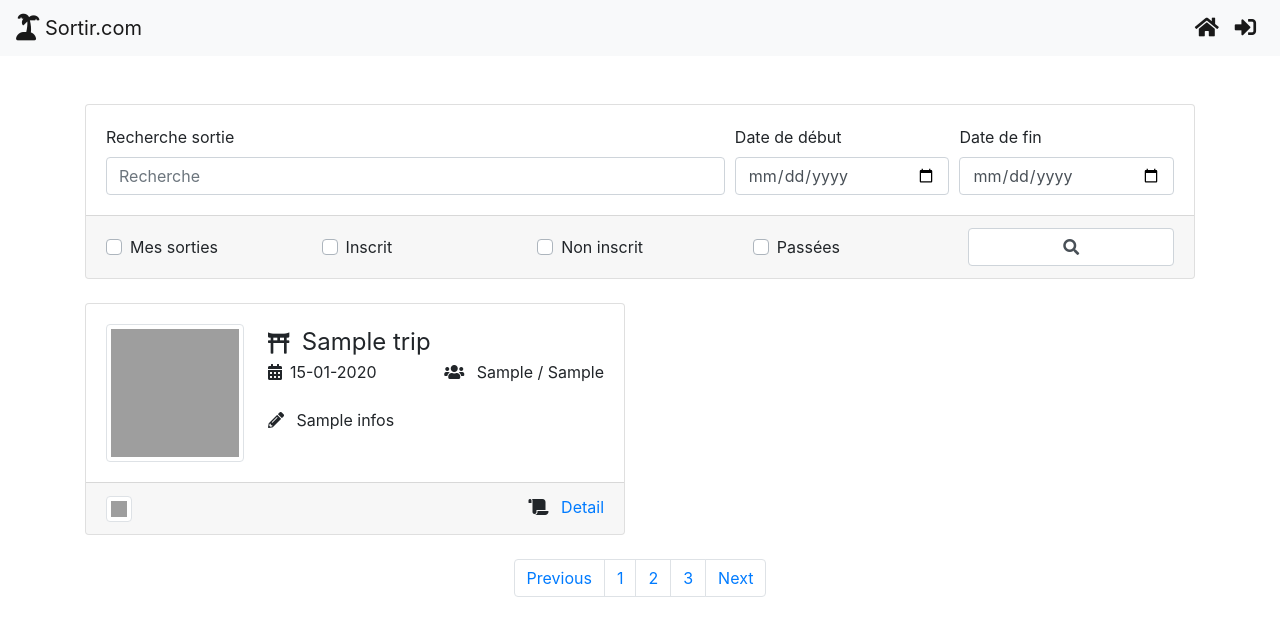
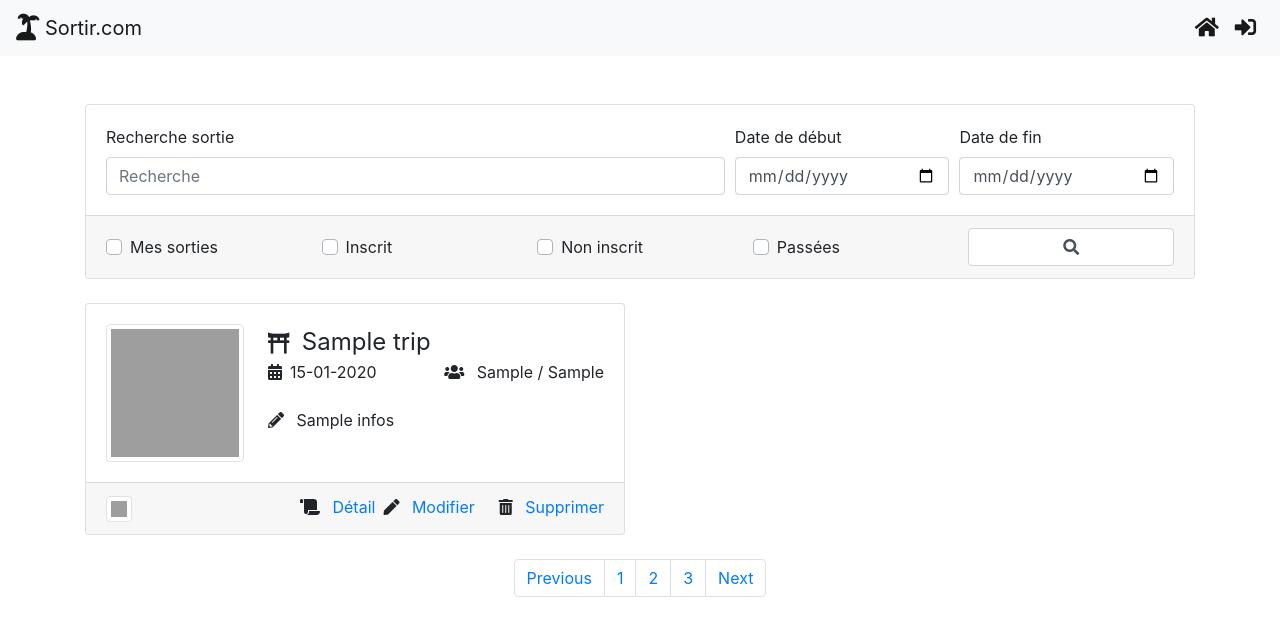
Before and after one commit to Kallie1337/php-project-eni, a Symfony app: template php-projet-sortie/templates/home/index.html.twig in a window 1280 px wide. Shown: the top 636 px of the page. Run offline with Twig, Linux system fonts and the light colour scheme; the template is opened without the code that fills it: most values are stand-ins (such as "Sample title", 1, 10 or a date in 2020); some libraries are stand-ins or nearby versions; grey boxes are pictures that could not be loaded.

Commit message:
manytoone

```diff
--- a/php-projet-sortie/src/Controller/TripController.php
+++ b/php-projet-sortie/src/Controller/TripController.php
@@ -38,6 +38,7 @@ class TripController extends Controller
             $entityManager = $this->getDoctrine()->getManager();
 
             $trip->setCurrentRegistration(0);
+            $trip->setAuthor($this->getUser());
 
             $entityManager->persist($trip);
             $entityManager->flush();
--- a/php-projet-sortie/templates/home/index.html.twig
+++ b/php-projet-sortie/templates/home/index.html.twig
@@ -66,7 +66,6 @@
             </div>
 
 
-
         </div>
     </div>
 
@@ -81,9 +80,9 @@
                         </div>
                         <div class="right">
                             <span class="fas fa-torii-gate fa-lg mr-2"></span>
-                        <span class="title">{{ trip.name }}</span>
+                            <span class="title">{{ trip.name }}</span>
                             <div class="details mb-4">
-                                <span ><span class="fas fa-calendar-alt mr-2"></span>{{ trip.beginDateTime|date('d-m-Y') }}</span>
+                                <span><span class="fas fa-calendar-alt mr-2"></span>{{ trip.beginDateTime|date('d-m-Y') }}</span>
                                 <span><span class="fas fa-users mr-2"></span> {{ trip.currentRegistration }} / {{ trip.maxRegistration }}</span>
                             </div>
                             <span><span class="fas fa-pencil-alt mr-2"></span> {{ trip.infos }}</span>
@@ -94,9 +93,20 @@
                         <div class="left">
                             <img class="img-thumbnail" src="https://picsum.photos/16/16/?id=400&blur">
                         </div>
-                        <div class="right">
-                            <span class="fas fa-scroll mr-2"></span>
-                            <a href="{{ path ('trip_show', {'id':trip.id}) }}">Detail</a>
+                        <div class="right d-flex">
+
+                            <div class="icon-label-group">
+                                <span class="fas fa-scroll mr-2"></span>
+                                <a href="{{ path ('trip_show', {'id':trip.id}) }}">Détail</a>
+                            </div>
+                            <div class="icon-label-group mr-4">
+                                <span class="fas fa-pen mr-2 ml-2"></span>
+                                <a href="{{ path ('trip_edit', {'id':trip.id}) }}">Modifier</a>
+                            </div>
+                            <div class="icon-label-group">
+                                <span class="fas fa-trash-alt mr-2"></span>
+                                <a href="{{ path ('trip_delete', {'id':trip.id}) }}">Supprimer</a>
+                            </div>
                         </div>
 
                     </div>
```
Also changed, not shown: php-projet-sortie/src/Entity/Trip.php (+23 -0 lines), php-projet-sortie/src/Entity/User.php (+43 -0 lines), php-projet-sortie/src/Migrations/Version20190417073009.php (added, +39 -0 lines).
